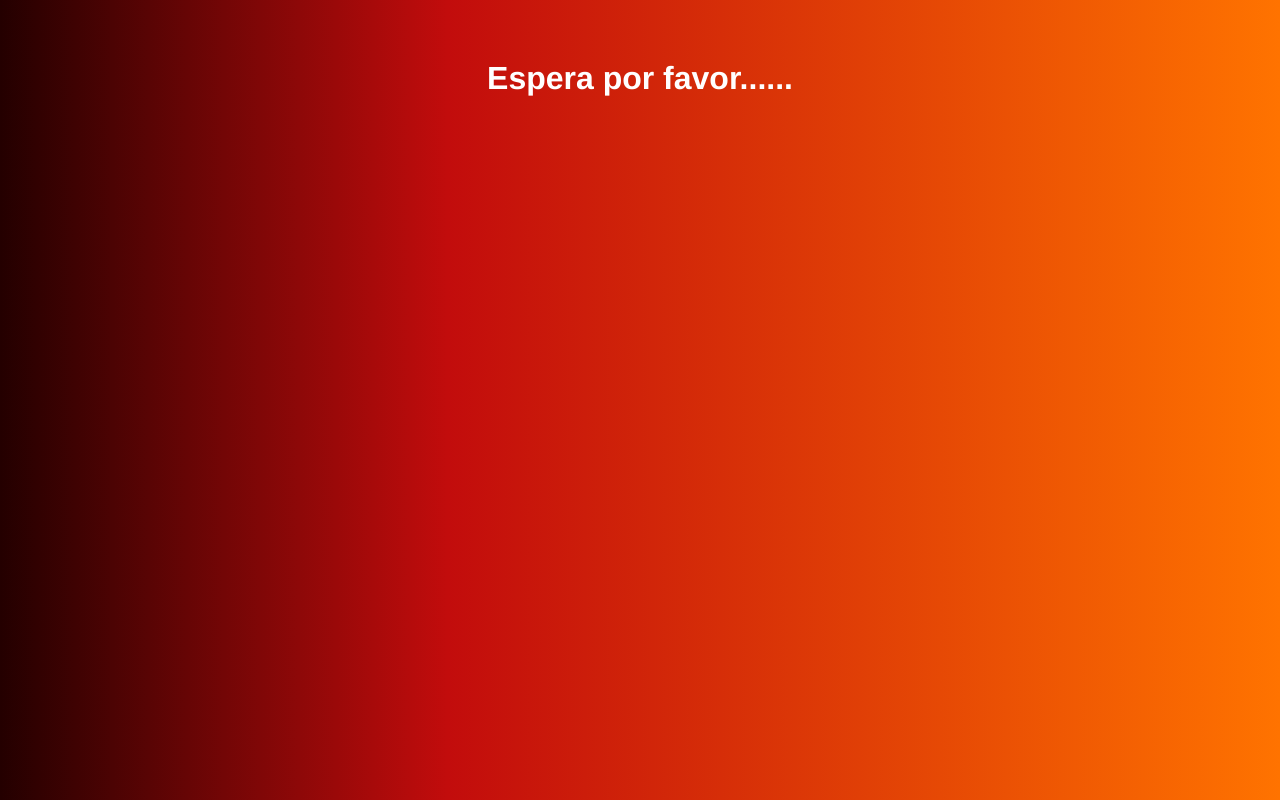
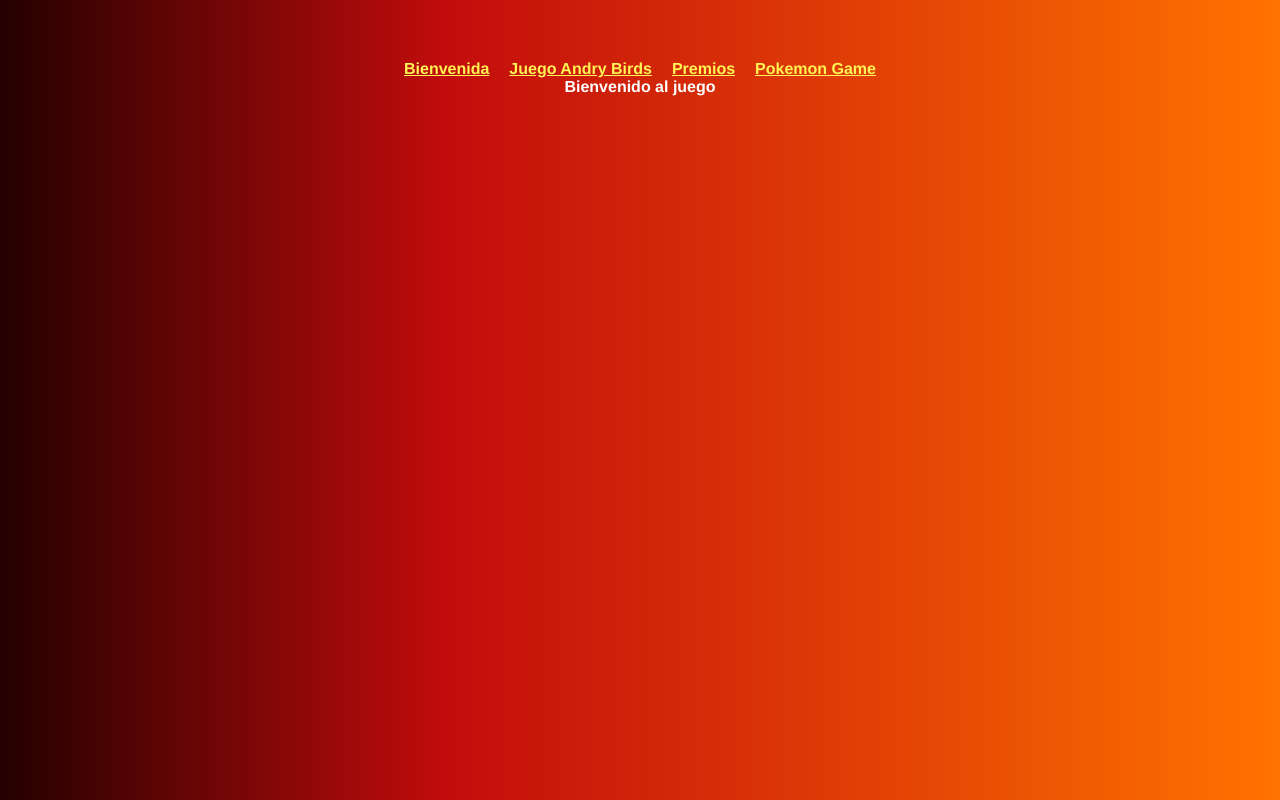
Before and after one commit to cdarboleda/pw_u2_v_p4_ca_cm, a Vue app: page / in a window 1280 px wide. Built offline with nearby package versions, Linux system fonts and the light colour scheme; no server answers.

Commit message:
Taller 26 Router y NavBar

```diff
--- a/package.json
+++ b/package.json
@@ -9,7 +9,8 @@
   },
   "dependencies": {
     "core-js": "^3.8.3",
-    "vue": "^3.2.13"
+    "vue": "^3.2.13",
+    "vue-router": "^4.2.4"
   },
   "devDependencies": {
     "@vue/cli-plugin-babel": "~5.0.0",
--- a/src/App.vue
+++ b/src/App.vue
@@ -1,18 +1,18 @@
 <template>
-  <!-- <CaracolaMagica/> -->
-  <PokemonPage/>
+  <NavBar />
+  <router-view />
 </template>
 
 
 <script>
-  import CaracolaMagica from './components/CaracolaMagica.vue';
-  import PokemonPage from './modules/pokemon/pages/PokemonPage.vue'
+
+import NavBar from './modules/pokemon/components/NavBar.vue'
+
 
 export default {
   name: 'App',
   components: {
-    //CaracolaMagica,
-    PokemonPage,
+    NavBar
   }
 }
 </script>
@@ -28,12 +28,13 @@ export default {
 
 }
 
-html, body{
+html,
+body {
   background-color: rgba(0, 0, 0, 0);
 }
 
-html{
-    background : linear-gradient(90deg, rgb(36, 0, 0) 0%, rgb(194, 12, 12) 35%, rgb(255, 115, 0) 100%);
+html {
+  background: linear-gradient(90deg, rgb(36, 0, 0) 0%, rgb(194, 12, 12) 35%, rgb(255, 115, 0) 100%);
 }
 
 
@@ -51,5 +52,4 @@ button {
 button:hover {
   background-color: rgb(224, 94, 94);
 }
-
 </style>
--- a/src/main.js
+++ b/src/main.js
@@ -2,5 +2,6 @@ import { createApp } from 'vue'
 import App from './App.vue'
 //import './css/caracolaMagica.css'
 
+import router from './router/router.js'
 
-createApp(App).mount('#app')
+createApp(App).use(router).mount('#app')
--- /dev/null
+++ b/src/modules/pokemon/components/NavBar.vue
@@ -0,0 +1,28 @@
+<template>
+  <div>
+    <router-link to="/">Bienvenida</router-link>
+    <router-link to="/juego">Juego Andry Birds</router-link>
+    <router-link to="/premios">Premios</router-link>
+    <router-link to="/pokemonjuego">Pokemon Game</router-link>
+  </div>
+</template>
+
+<script>
+export default {
+
+}
+</script>
+
+<style>
+
+div{
+    padding: 0px 30px;
+}
+
+a, div{
+    font-weight: bold;
+    color: #fff453;
+    margin: 0 10px;
+}
+
+</style>
--- /dev/null
+++ b/src/modules/pokemon/pages/Bienvenida.vue
@@ -0,0 +1,13 @@
+<template>
+  <strong>Bienvenido al juego</strong>
+</template>
+
+<script>
+export default {
+
+}
+</script>
+
+<style>
+
+</style>
--- /dev/null
+++ b/src/modules/pokemon/pages/JuegoPage.vue
@@ -0,0 +1,16 @@
+<template>
+  <h1>ANDRY BIRDS</h1>
+  <img style="width:500px" src="https://www.angrybirds.com/wp-content/uploads/2022/05/ABCOM_202203_1000x1000_CharacterDimensio_Chuck_Classic.png" alt="No carga">
+</template>
+
+<script>
+export default {
+
+}
+</script>
+
+<style>
+h1{
+
+}
+</style>
--- /dev/null
+++ b/src/modules/pokemon/pages/NoEncontradaPage.vue
@@ -0,0 +1,14 @@
+<template>
+  <h1>404</h1>
+  <p>NO EXISTE ESTE RECURSO, verifica el URL</p>
+</template>
+
+<script>
+export default {
+
+}
+</script>
+
+<style>
+
+</style>
--- /dev/null
+++ b/src/modules/pokemon/pages/PremiosPage.vue
@@ -0,0 +1,13 @@
+<template>
+  <h1>Ganaste</h1>
+</template>
+
+<script>
+export default {
+
+}
+</script>
+
+<style>
+
+</style>
```
Also changed, not shown: src/router/router.js (added, +32 -0 lines), 1 other file (tests, documents, lock files or other folders). Lines whose indentation alone changed are shown as unchanged.
